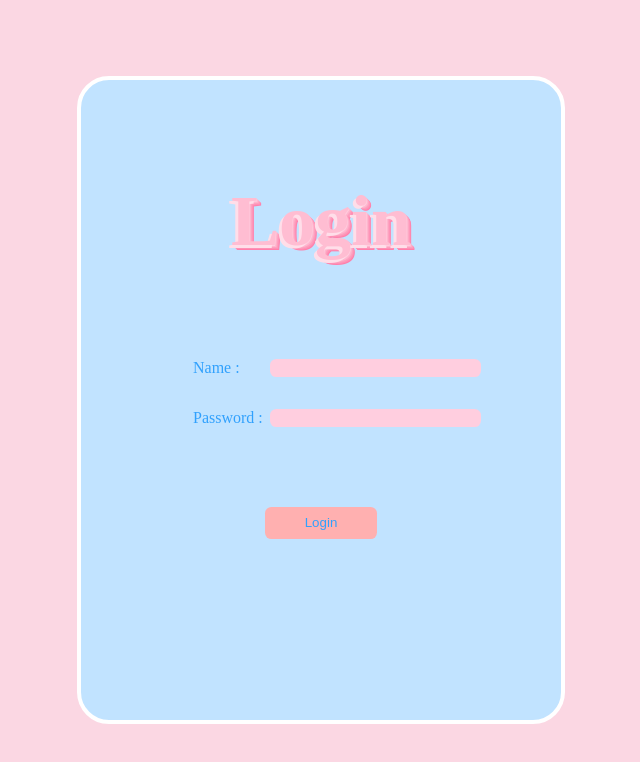
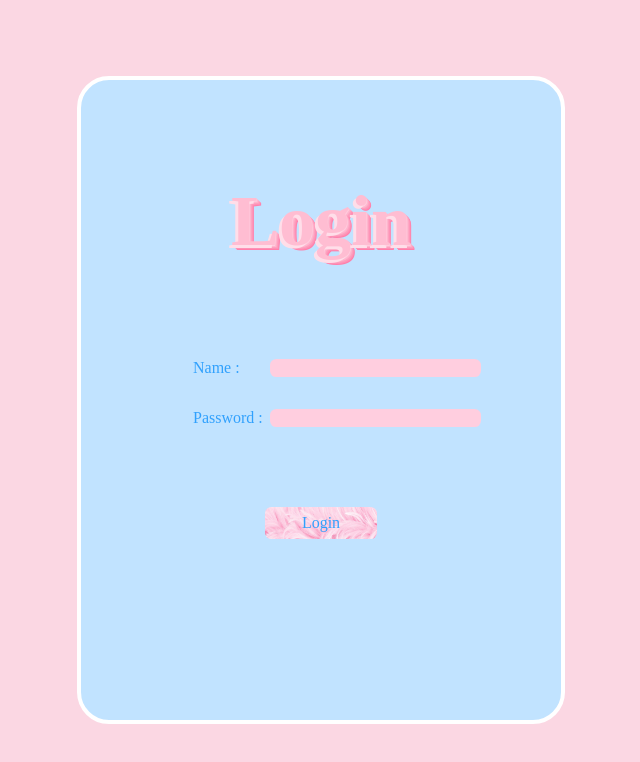
Before and after one commit to wood-crafter/my-tinder, a React (Create React App) app: page /login in a window 1280 px wide. Shown: the top 762 px of the page, without its empty margins (319-959 px from the left). Built offline with nearby package versions, Linux system fonts and the light colour scheme.

Commit message:
[Add] login button background

```diff
--- a/src/views/Login/Login.css
+++ b/src/views/Login/Login.css
@@ -78,7 +78,8 @@ input:focus {
 .submit-div {
   margin-top: 4rem;
   display: flex;
-  background-color: rgb(255, 176, 176);
+  background-image: url('../../../public/login-button.jpg');
+  background-size: cover;
   height: 2rem;
   width: 7rem;
   border-radius: 0.4rem;
@@ -90,4 +91,6 @@ input:focus {
   flex-grow: 1;
   padding: 0;
   color: #31a1fd;
+  font-family: "Niconne", cursive;
+  font-size: 1rem;
 }
```
Also changed, not shown: public/login-button.jpg (added).
